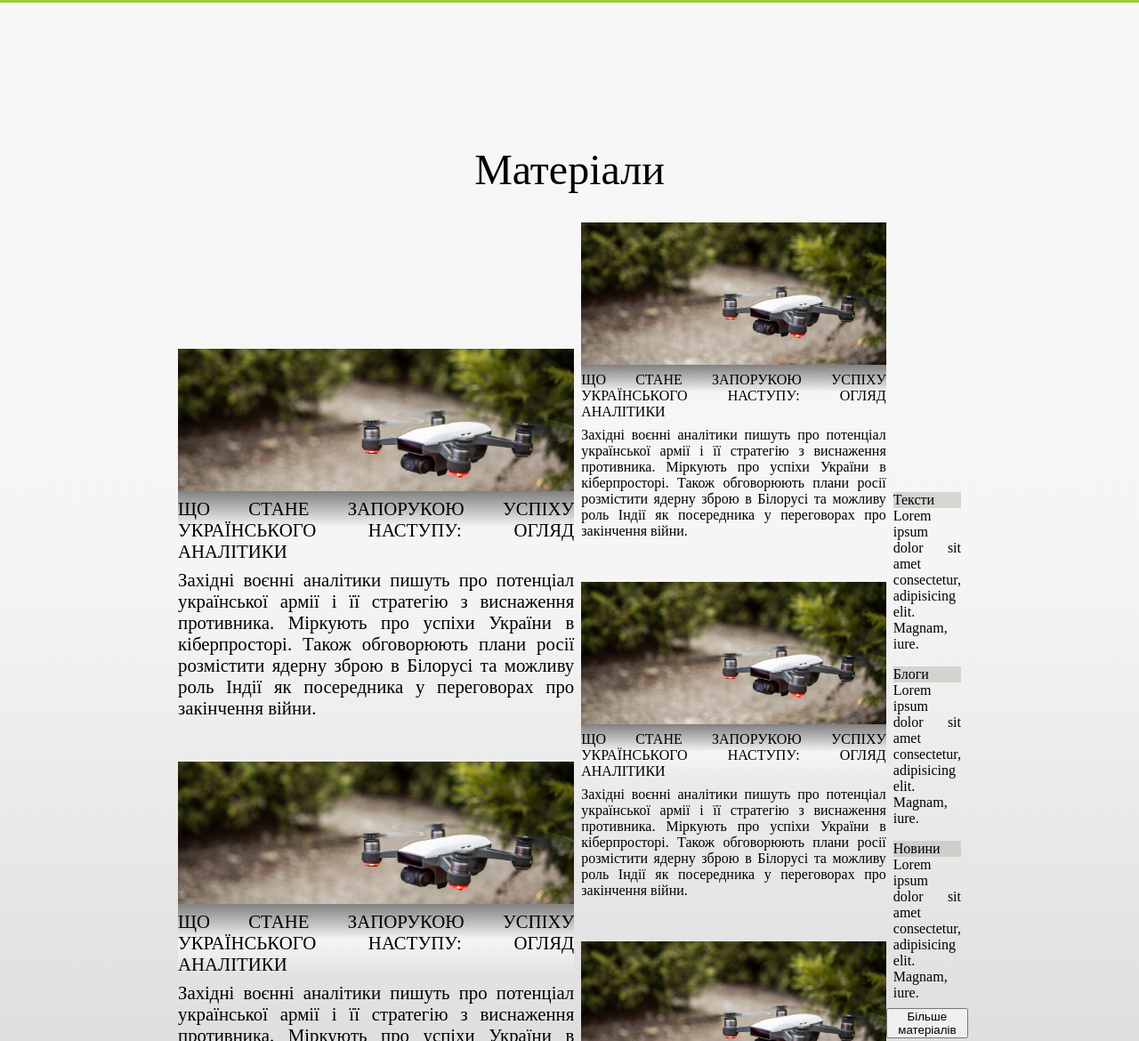
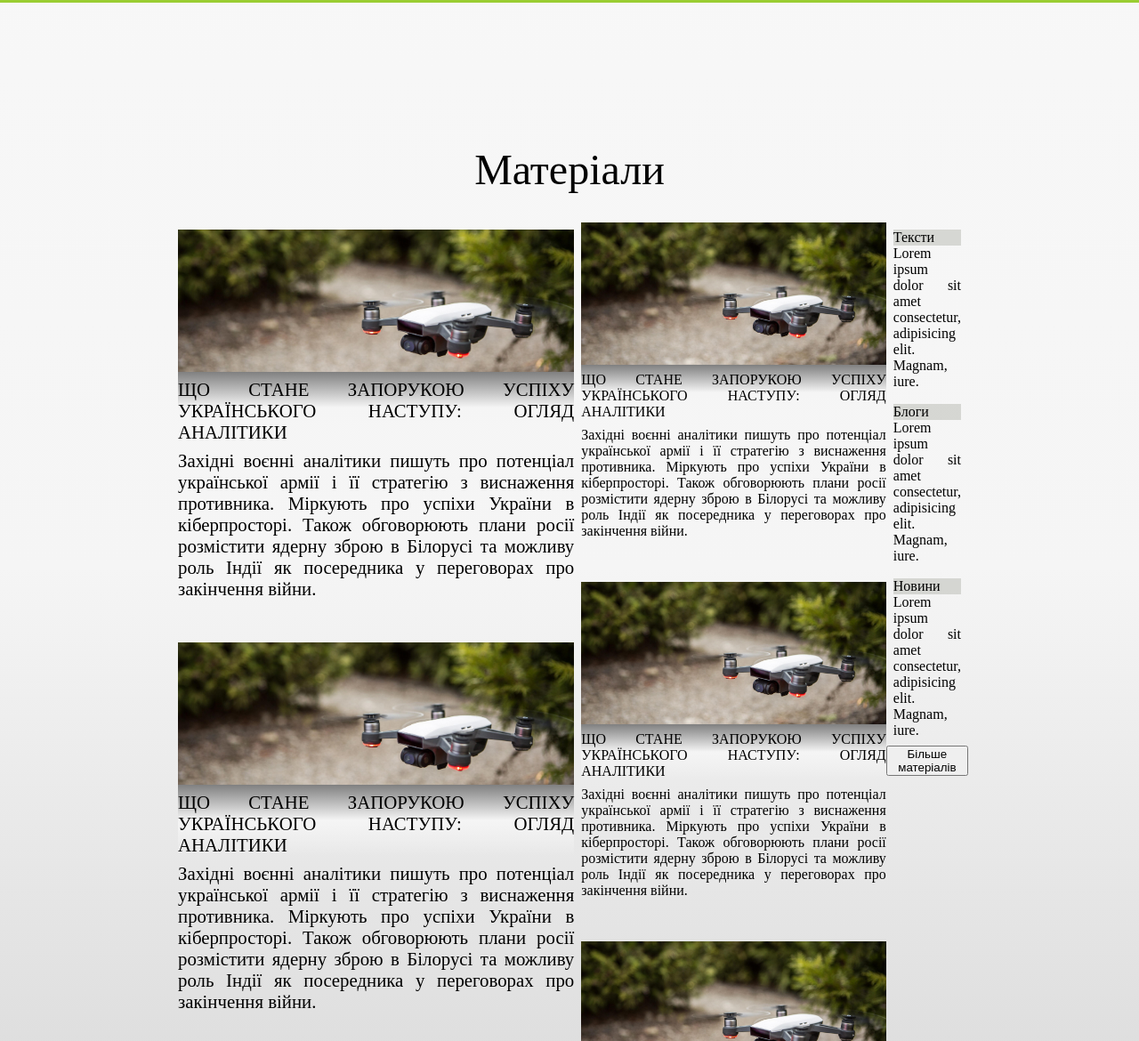
Before and after one commit to denys-bozhok/Home-work_3, a plain HTML site: page index.html in a window 1280 px wide. Shown: the part 2151-3321 px from the top of the page at 89% size. Drawn offline with Linux system fonts and the light colour scheme; a web font is replaced by a local one.

Commit message:
CSS Format

```diff
--- a/public/styles/style.css
+++ b/public/styles/style.css
@@ -70,7 +70,6 @@ a {
 .about__container,
 .project_title__container,
 .project__wrapper,
-.material,
 .footer__wrapper,
 .about__information,
 .header__nav {
@@ -216,14 +215,13 @@ a {
 }
 
 .text_column,
+.material__column_1,
 .material__column_2,
-.material__column_1,
 .button__help,
 .button__ico,
 .project_title__button {
     padding: var(--padding-xls);
 }
-
 
 .text_column__category,
 .project__category {
```
